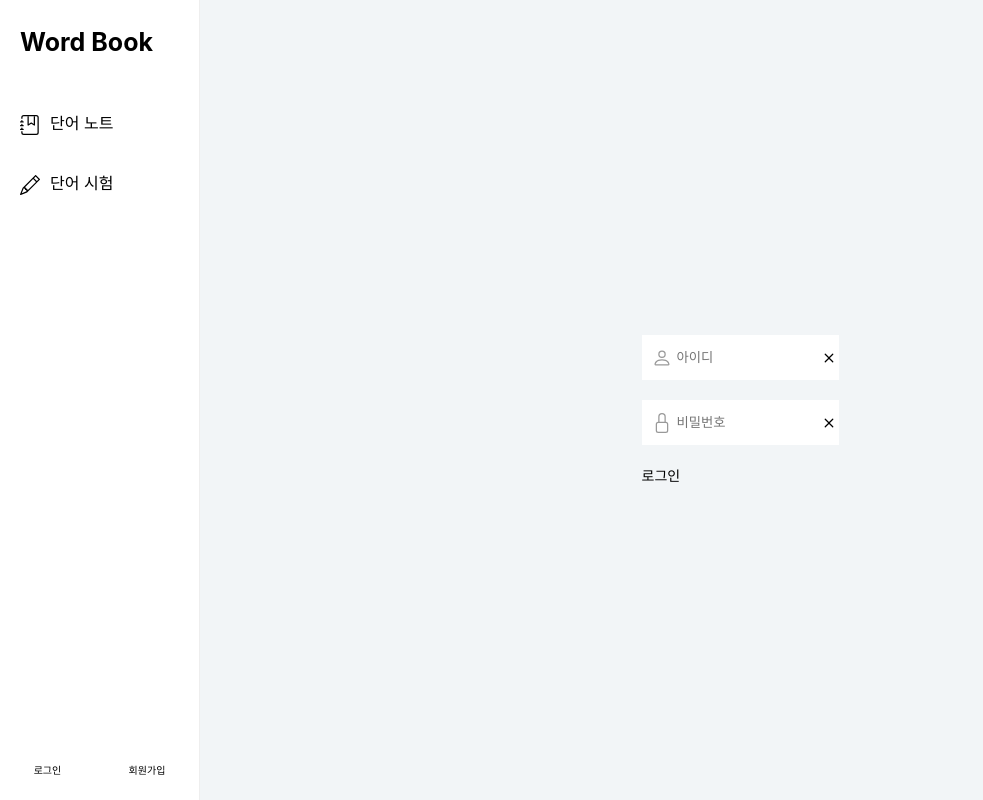
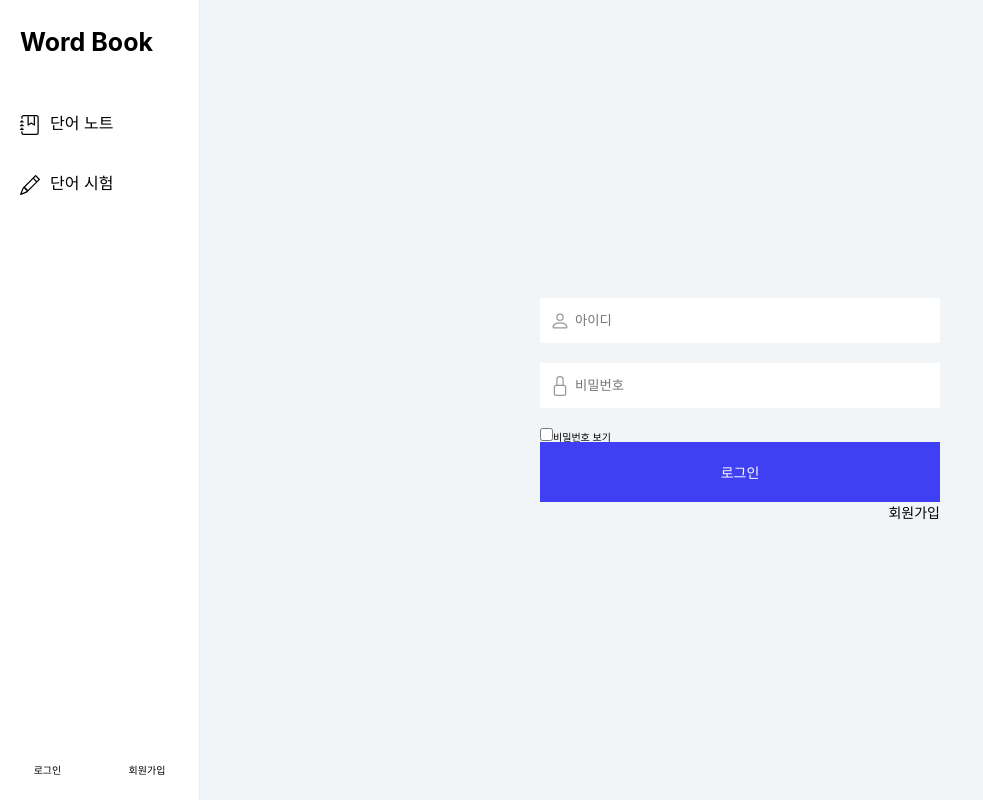
Before and after one commit to Shape2ee/Word-book, a React (Vite) app: page /login in a window 1280 px wide. Shown: the whole page, without its empty margins (0-983 px from the left). Built offline with nearby package versions, Linux system fonts and the light colour scheme; no server answers; a web font is replaced by a local one.

Commit message:
Markup: Add password view and sign up button

```diff
--- a/src/pages/Login/index.tsx
+++ b/src/pages/Login/index.tsx
@@ -13,6 +13,8 @@ const Login = () => {
   const navigate = useNavigate()
   const [usersInfo, setUsersInfo] = useState<any[]>([])
   const [isResult, setResult] = useState<boolean>(false)
+  const [userIdInput, setUserIdInput] = useState<string>('')
+  const [userPwInput, setUserPwInput] = useState<string>('')
   const [isNotIdMatched, setNotIdMatched] = useState<boolean>(false)
   const [isNotPwMatched, setNotPwMatched] = useState<boolean>(false)
 
@@ -25,6 +27,14 @@ const Login = () => {
     getUsersData()
   }, [])
 
+  const handleChangeInput = (e: React.ChangeEvent<HTMLInputElement>) => {
+    if (e.target.name === 'userId') {
+      setUserIdInput(e.target.value)
+    } else {
+      setUserPwInput(e.target.value)
+    }
+  }
+
   const handleFormSubmit = (e: React.FormEvent<HTMLFormElement>) => {
     e.preventDefault()
 
@@ -32,17 +42,24 @@ const Login = () => {
     const formData = new FormData(e.currentTarget)
 
     for (let i = 0; i < usersInfo.length; i++) {
-      if (usersInfo[i].userId !== formData.get('userId')) return
+      if (usersInfo[i].userId !== formData.get('userId')) {
+        alert('아이디가 존재하지 않습니다!')
+        setUserIdInput('')
+        setUserPwInput('')
+        return
+      }
       if (usersInfo[i].userPw !== formData.get('userPw')) {
         setNotPwMatched(true)
+        setUserIdInput('')
+        setUserPwInput('')
         return
       }
       setNotPwMatched(false)
       setResult(true)
-      // dispatch(setUserId(usersInfo[i].userId))
       sessionStorage.setItem('user', usersInfo[i].userId)
       navigate('/')
     }
+    console.log(userIdInput)
     console.log(formData.get('userId'), formData.get('userPw'))
     console.log(isResult)
   }
@@ -55,11 +72,15 @@ const Login = () => {
             <div className={$.icon}>
               <Icon kinds='user'/>
             </div>
-            <input type='text' name='userId' id='id' placeholder='아이디' />
+            <input type='text' name='userId' id='id' placeholder='아이디'
+              value={userIdInput}
+              onChange={handleChangeInput}/>
             {
+              userIdInput && (
                 <span className={$.reset_button}>
                   <Icon kinds='cancell' />
                 </span>
+              )
             }
           </div>
           <div className={$.input_row}>
@@ -68,13 +89,28 @@ const Login = () => {
             </div>
             <input type='password' name='userPw' id='password' placeholder='비밀번호'
               maxLength={16}
+              value={userPwInput}
+              onChange={handleChangeInput}
             />
+            {
+              userPwInput && (
                 <span className={$.reset_button}>
                   <Icon kinds='cancell' />
                 </span>
+              )
+            }
             {isNotPwMatched && <div>패스워드가 틀렸습니다.</div>}
           </div>
-          <Button text='로그인'/>
+          <div>
+              <label>
+                <input type='checkbox' />
+                <span>비밀번호 보기</span>
+              </label>
+            </div>
+          <Button text='로그인' width fillMain height6/>
+          <div className={$.join_button}>
+            <Button text='회원가입' />
+          </div>
           <div>
           </div>
         </form>
--- a/src/pages/Login/login.module.scss
+++ b/src/pages/Login/login.module.scss
@@ -7,12 +7,17 @@
   width: 100%;
   height: 100vh;
 
+  form {
+    width: 400px;
+  }
+
   .input_row {
     position: relative;
     margin: 2rem 0;
 
     input {
       padding: 1.5rem 1rem;
+      width: 100%;
       text-indent: 2.5rem;
     }
 
@@ -31,4 +36,8 @@
       transform: translateY(-50%);
     }
   }
+
+  .join_button {
+    text-align: right;
+  }
 }
```
Lines whose indentation alone changed are shown as unchanged.
